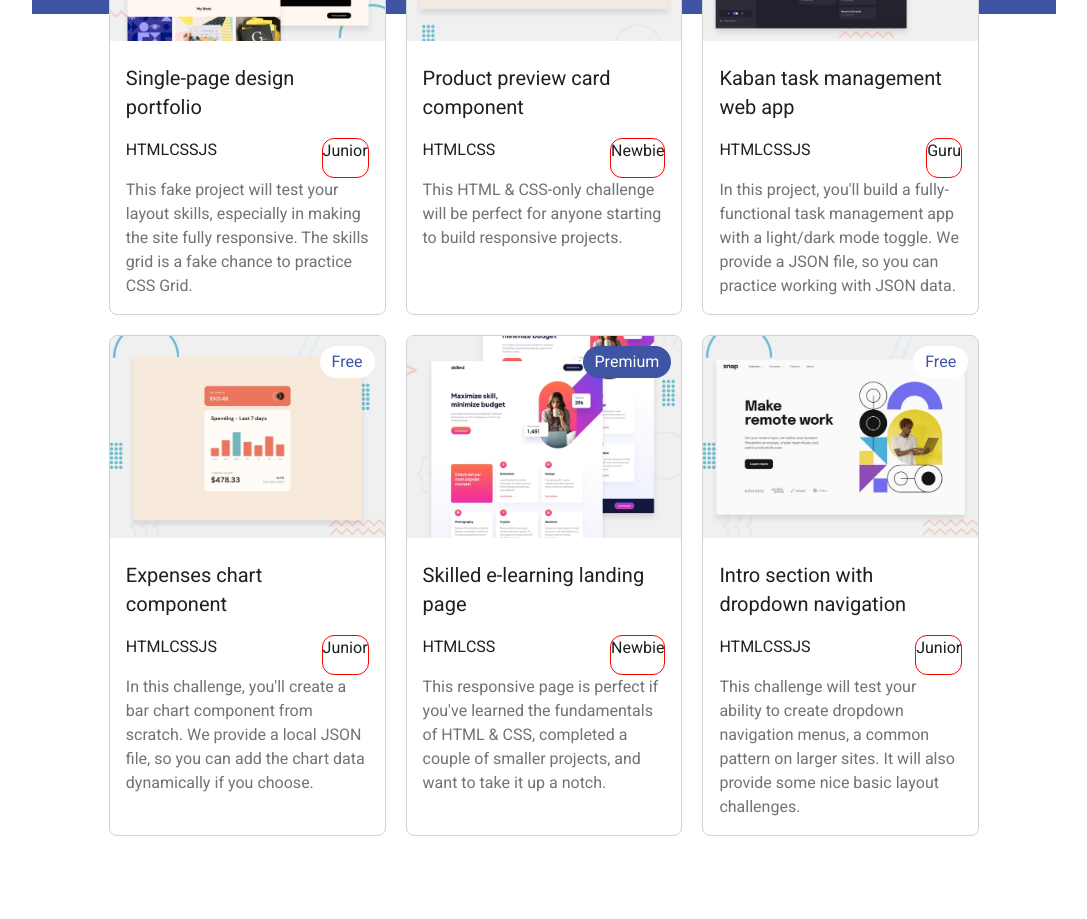
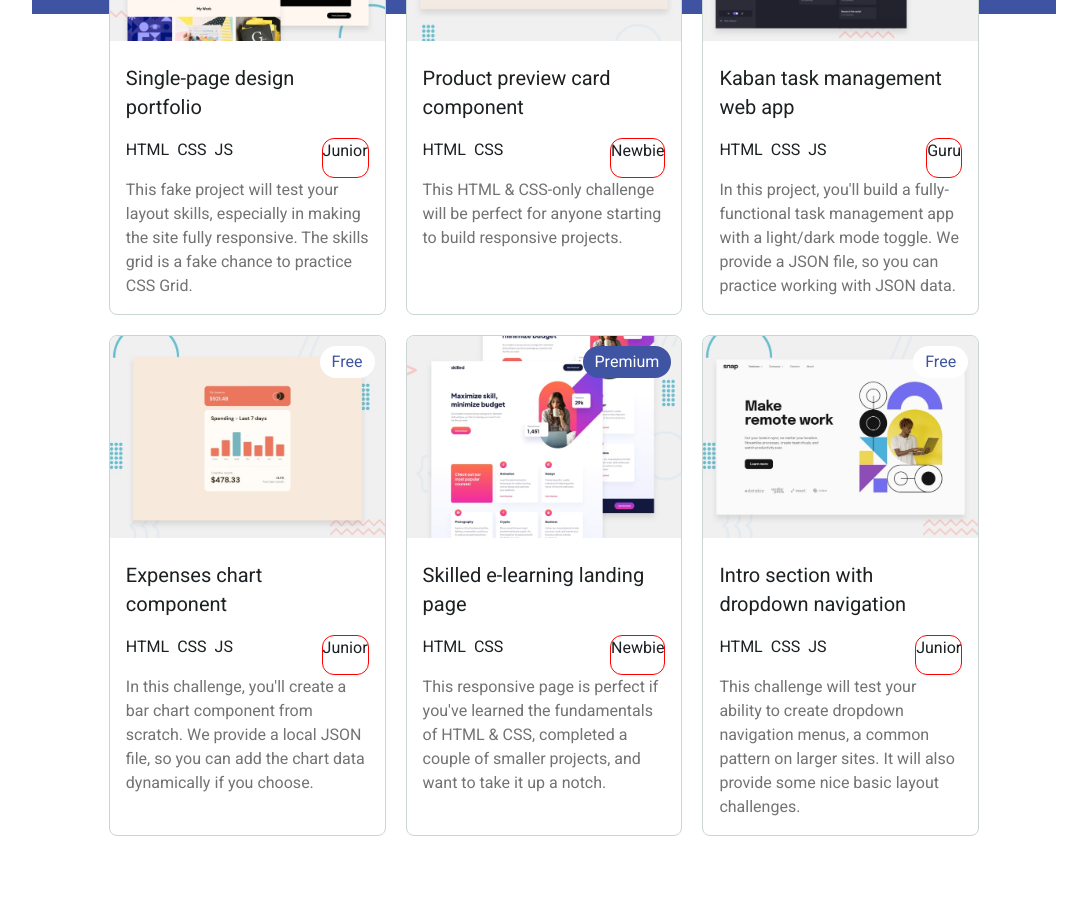
Before and after one commit to DenzelBraithwaite/frontend-mentor_mimic, a plain HTML site: page index.html in a window 1280 px wide. Shown: the part 1540-2459 px from the top of the page, without its empty margins (96-1183 px from the left). Drawn offline with Linux system fonts and the light colour scheme.

Commit message:
added spacing between languages in card

```diff
--- a/styles/components/card.css
+++ b/styles/components/card.css
@@ -71,6 +71,8 @@
 
 .card-challenge-languages {
     display: flex;
+    justify-content: space-evenly;
+    gap: 8px;
     margin-bottom: 16px;
 }
 
```
